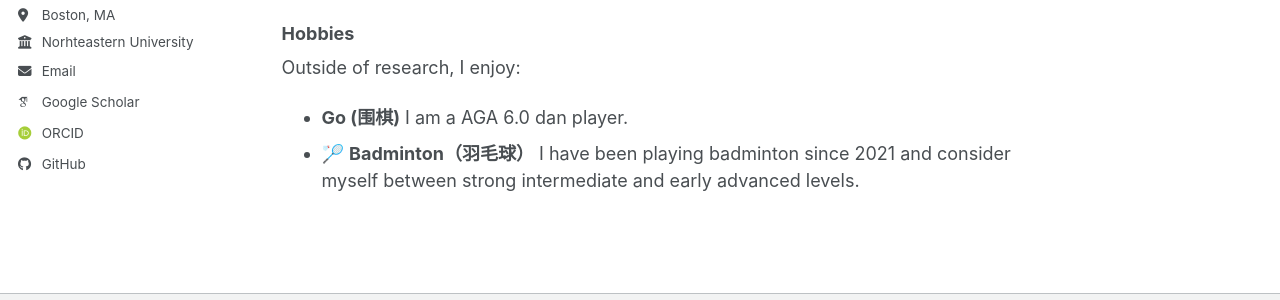
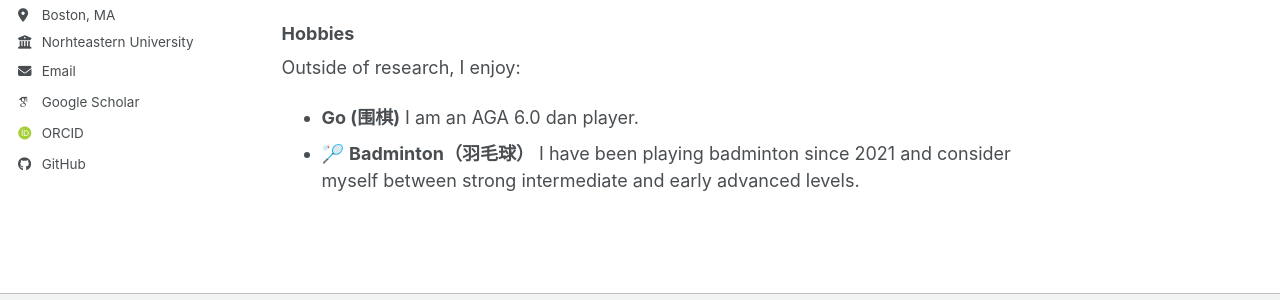
Before and after one commit to zedyelllion/zedyelllion.github.io, a Jekyll site: the page built from _pages/about.md, in a window 1280 px wide and 929 px high. Shown: the part 498-798 px from the top of the window. Built offline with Jekyll 4.4.1, drawn with Linux system fonts in a browser that asks for light colours; some web fonts are replaced; a script bundle is joined from its source files by our own code; library files that are not in the unit come from our copies.

Commit message:
Fix a small grammar mistake.

```diff
--- a/_pages/about.md
+++ b/_pages/about.md
@@ -20,5 +20,5 @@ My research interests broadly include:
 
 ### Hobbies
 Outside of research, I enjoy:
--  **Go (围棋)**  I am a AGA 6.0 dan player.
+-  **Go (围棋)**  I am an AGA 6.0 dan player.
 - 🏸 **Badminton（羽毛球）** I have been playing badminton since 2021 and consider myself between strong intermediate and early advanced levels.
```
